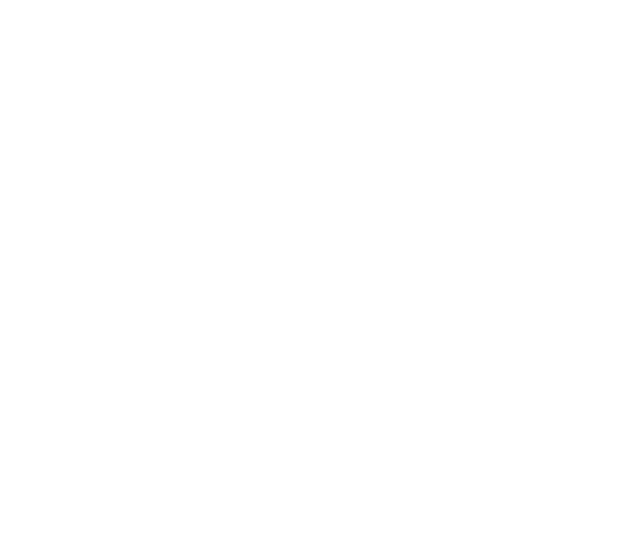
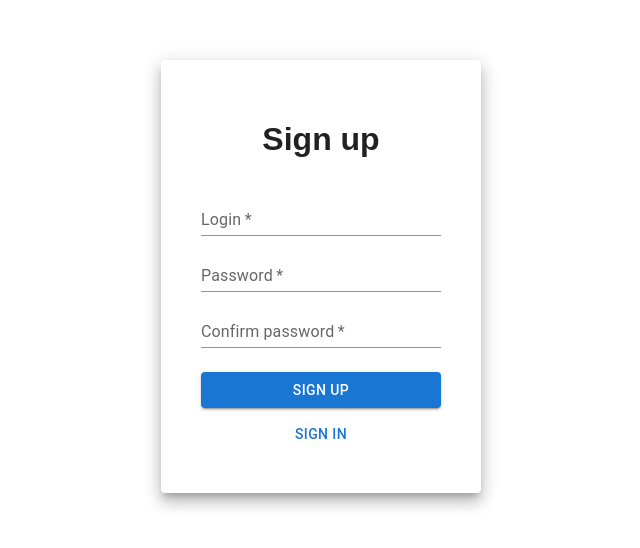
Before and after one commit to Lucky2Bomb/contact-list, a React app: page /register in a window 1280 px wide. Shown: the top 548 px of the page, without its empty margins (319-959 px from the left). Built offline with nearby package versions, Linux system fonts and the light colour scheme; the HTML template or start-up script is replaced by a standard one.

Commit message:
added margin and navigate to login

```diff
--- a/src/components/Register/Register.tsx
+++ b/src/components/Register/Register.tsx
@@ -1,7 +1,57 @@
+import { Button, TextField } from '@mui/material'
 import React from 'react'
+import { useNavigate } from 'react-router-dom'
+import { LOGIN } from '../../routes'
+import AuthLayout from '../Layout/AuthLayout'
 
 function Register() {
-  return <div></div>
+  const navigate = useNavigate()
+  return (
+    <AuthLayout>
+      <h1>Sign up</h1>
+
+      <TextField
+        id="login"
+        label="Login"
+        variant="standard"
+        sx={{ mt: 1 }}
+        required
+        fullWidth
+      />
+      <TextField
+        id="password"
+        label="Password"
+        variant="standard"
+        type="password"
+        autoComplete="current-password"
+        sx={{ mt: 1 }}
+        required
+        fullWidth
+      />
+      <TextField
+        id="confirmPassword"
+        label="Confirm password"
+        variant="standard"
+        type="password"
+        autoComplete="current-password"
+        sx={{ mt: 1 }}
+        required
+        fullWidth
+      />
+
+      <Button variant="contained" fullWidth sx={{ mt: 3 }}>
+        SIGN UP
+      </Button>
+      <Button
+        variant="text"
+        fullWidth
+        sx={{ mt: 1 }}
+        onClick={() => navigate(`/${LOGIN.route}`)}
+      >
+        SIGN IN
+      </Button>
+    </AuthLayout>
+  )
 }
 
 export default Register
```
